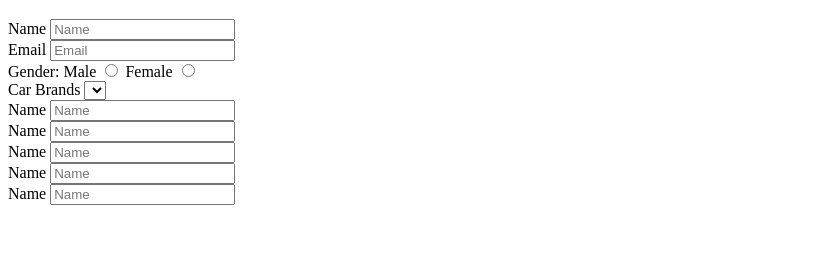
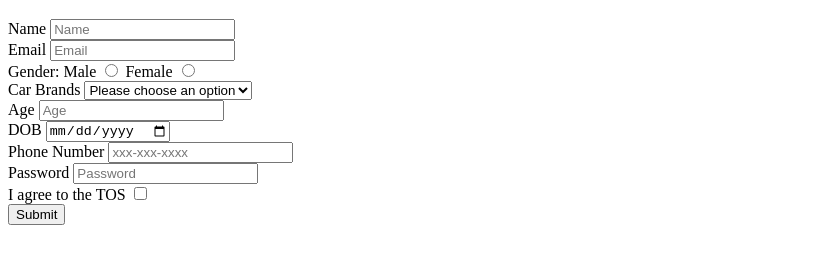
Before and after one commit to acciojob/signup-form-car-anuragabcr, a website: page main.html in a window 1280 px wide. Shown: the part 61-324 px from the top of the page, without its empty margins (0-816 px from the left). Drawn offline with Linux system fonts and the light colour scheme.

Commit message:
created a submission

```diff
--- a/main.html
+++ b/main.html
@@ -27,28 +27,32 @@
 		</div>
 		<div>
 			<label for="name">Car Brands</label>
-			<select id="cars"  aria-required></select>
+			<select id="cars"  aria-required>
+				<option>Please choose an option</option>
+				<option>BMW</option>
+			</select>
 		</div>
 		<div>
-			<label for="name">Name</label>
-			<input type="text" id="name" placeholder="Name" required />
+			<label for="age">Age</label>
+			<input type="number" id="age" placeholder="Age" required />
 		</div>
 		<div>
-			<label for="name">Name</label>
-			<input type="text" id="name" placeholder="Name" required />
+			<label for="dob">DOB</label>
+			<input type="date" id="dob" required />
 		</div>
 		<div>
-			<label for="name">Name</label>
-			<input type="text" id="name" placeholder="Name" required />
+			<label for="tel">Phone Number</label>
+			<input type="tel" id="tel" placeholder="xxx-xxx-xxxx" />
 		</div>
 		<div>
-			<label for="name">Name</label>
-			<input type="text" id="name" placeholder="Name" required />
+			<label for="password">Password</label>
+			<input type="password" id="password" placeholder="Password" required />
 		</div>
 		<div>
-			<label for="name">Name</label>
-			<input type="text" id="name" placeholder="Name" required />
+			<label for="tos">I agree to the TOS</label>
+			<input type="checkbox" id="tos"  required />
 		</div>
+		<button type="submit">Submit</button>
 	</form>
     <script type="text/javascript" src="./script.js">
 </script>
```
